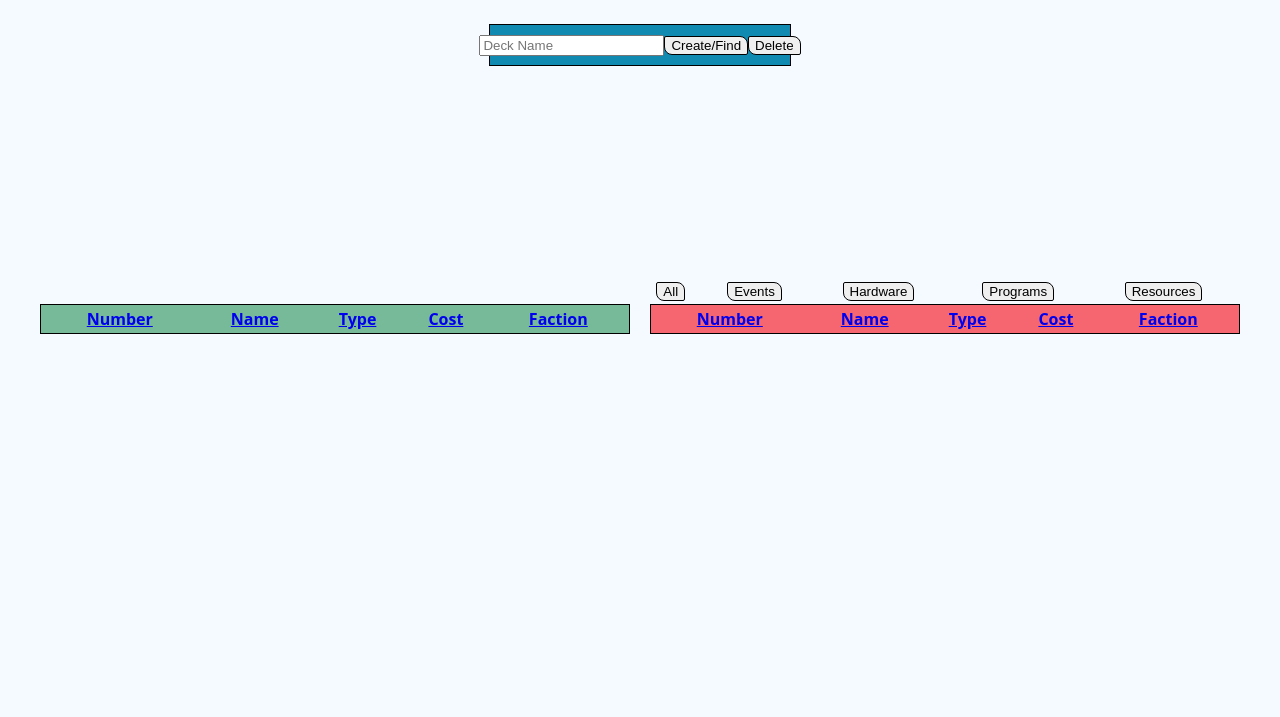
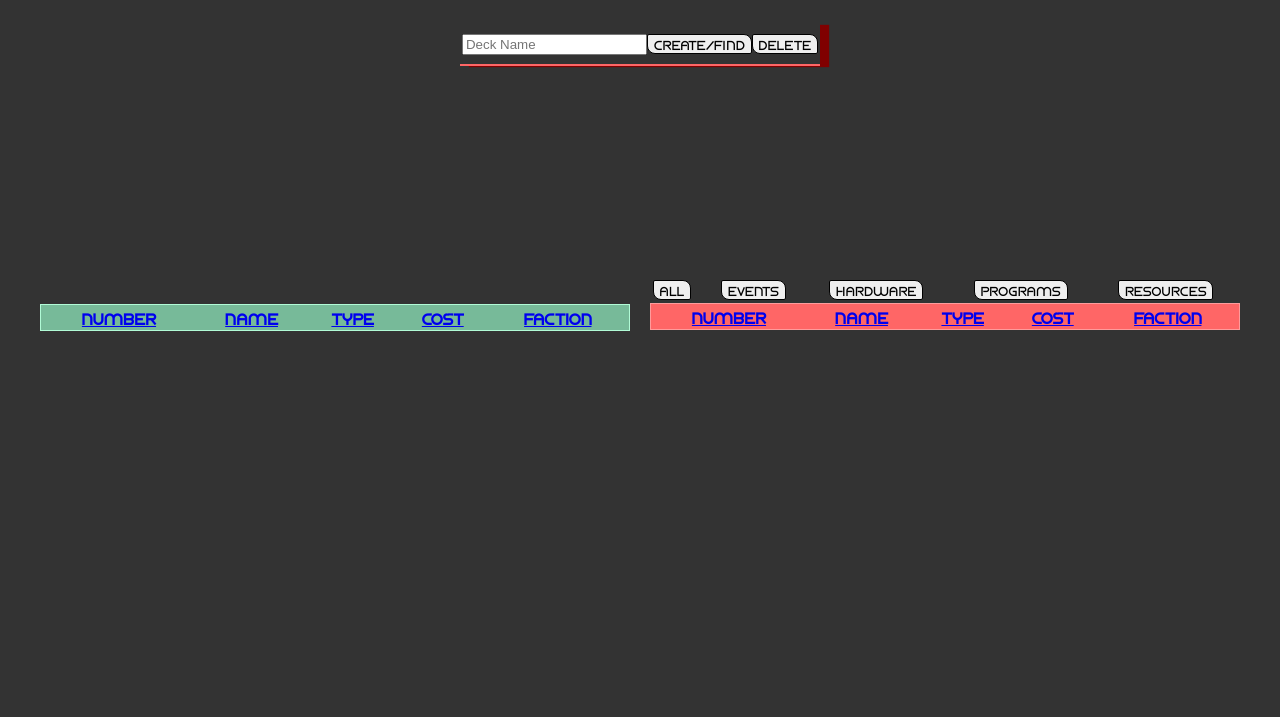
Before and after one commit to ANRSaan/foundation-capstone, a website: page client/index.html in a window 1280 px wide. Shown: the part 83-800 px from the top of the page. Drawn offline with nearby package versions, Linux system fonts and the light colour scheme; no server answers.

Commit message:
safety push for css changes

```diff
--- a/client/index.css
+++ b/client/index.css
@@ -1,11 +1,14 @@
+
+
 body {
     margin: 1rem;
     padding: 1rem;
     max-width: 1200px;
     margin: 2rem auto;
-    font-family: "Open Sans", sans-serif;
+    font-family: alienWorld;
     height: 100%;
-    background-color: #f4faff;
+    background-color: #333;
+    /* #f4faff; */
 }
 
 h1 {
@@ -13,12 +16,14 @@ h1 {
     margin-bottom: 40px;
     text-align: center;
     font-family: alienWorld;
+    color: #ff6666;
 }
 
 #deckChooser {
-    background-color: #118ab2;
-    border: 1px solid black;
-    width: 25%;
+    border-bottom: 2px solid #ff6666;
+    box-shadow: 9px 1px 1px #800000;
+    color: #ff6666;
+    width: 30%;
     margin: auto;
     margin-bottom: 170px;
     text-align: center;
@@ -38,8 +43,6 @@ h1 {
     width: 50%;
 }
 
-
-
 #deckName {
     font-family: alienWorld;
     font-size: 30px;
@@ -52,6 +55,7 @@ h1 {
 }
 
 button {
+    font-family: alienWorld;
     border: 1px ridge black;
     border-radius: 2px;
     border-bottom-left-radius: 8px;
@@ -59,8 +63,8 @@ button {
 }
 
 #cardDiv {
-    border: 1px solid black;
-    background-color: #F56670;
+    border: 1px solid #ff9c9c;
+    background-color: #ff6666;
     width: 49%;
     float:right;
     height: 100%;
@@ -69,7 +73,7 @@ button {
 
 #deckDiv {
     margin-top: 28px;
-    border: 1px solid black;
+    border: 1px solid #b1fbd6;
     background-color: #77ba99;
     width: 49%;
     float:left;
```
